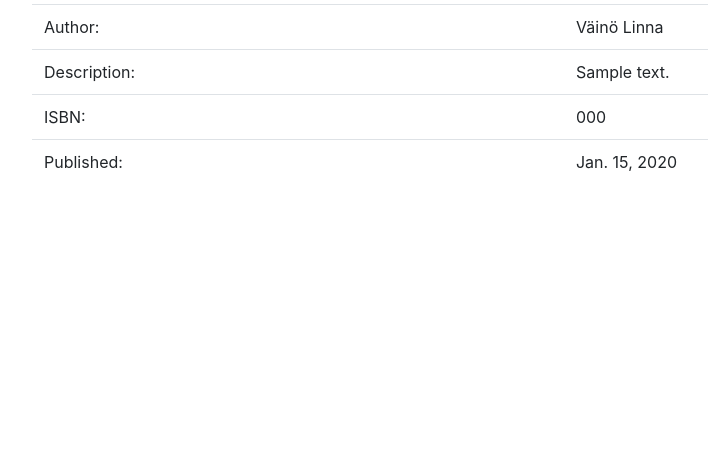
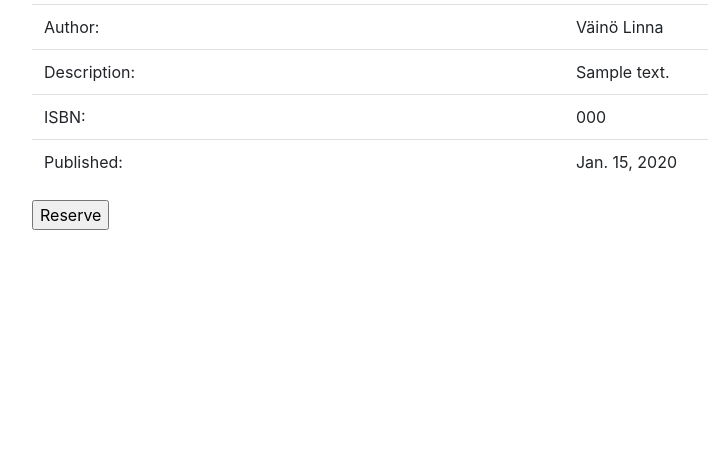
Before and after one commit to vkopio/django-library-manager, a Django app: page /library/books/1/ in a window 1280 px wide. Shown: the part 148-618 px from the top of the page, without its empty margins (53-761 px from the left). Run offline with Django 3.2, Linux system fonts and the light colour scheme; a user stored in the database is signed in; data comes from the database, SQL or seed files in the repository; tables that the repository leaves empty hold one stand-in row (values such as "Sample post"); parts of the project's set-up code (start-up, migrations or seed data) failed here and were passed over; some libraries are stand-ins or nearby versions.

Commit message:
Added a 'reserve' button for a book for logged in users

```diff
--- a/library_app/templates/library_app/book_detail.html
+++ b/library_app/templates/library_app/book_detail.html
@@ -26,4 +26,11 @@
             <td>{{ book.pub_date }}</td>
         </tr>
     </table>
+
+    {% if user.is_authenticated %}
+        <form action="{% url 'library_app:book_reservation' book.id %}" method="post">
+            {% csrf_token %}
+            <input type="submit" value="Reserve" />
+        </form>
+    {% endif %}
 {% endblock %}
```
